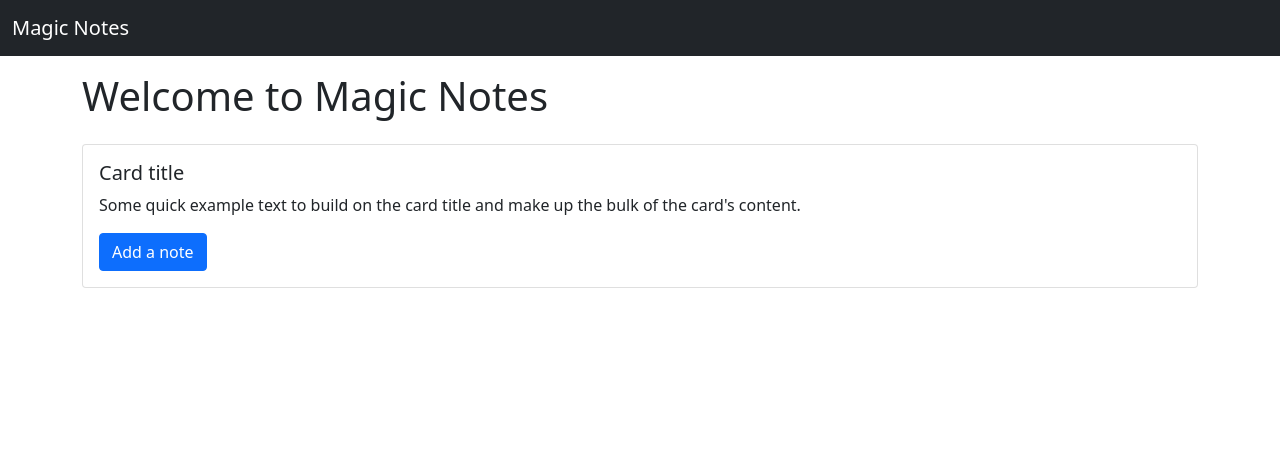
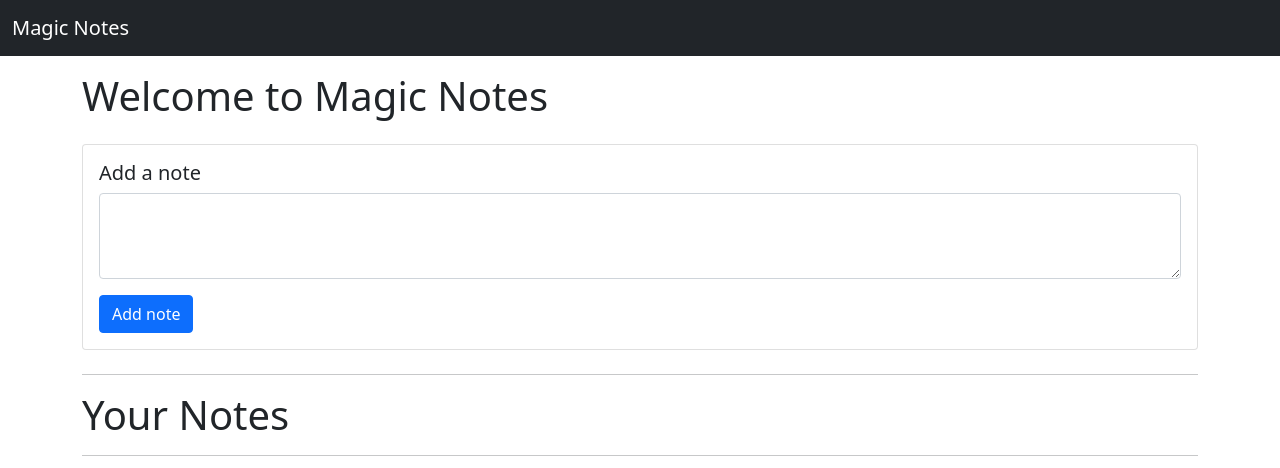
Before and after one commit to Anikkkkettt/Magic-Notes, a plain HTML site: page index.html in a window 1280 px wide. Drawn offline with nearby package versions, Linux system fonts and the light colour scheme.

Commit message:
Updating HTML

```diff
--- a/index.html
+++ b/index.html
@@ -22,14 +22,22 @@
 
     <div class="container my-3">
         <h1>Welcome to Magic Notes</h1>
-        <div class="card my-4" >
+        <div class="card my-4">
             <div class="card-body">
-              <h5 class="card-title">Card title</h5>
-              <p class="card-text">Some quick example text to build on the card title and make up the bulk of the card's content.</p>
-              <button class="btn btn-primary">Add a note</button>
+                <h5 class="card-title">Add a note</h5>
+                <div class="mb-3">
+                    <textarea class="form-control" id="addTxt" rows="3"></textarea>
+                </div>
+                <button class="btn btn-primary" id="addBtn">Add note</button>
             </div>
-          </div>
+        </div>
+        <hr>
+        <h1>Your Notes</h1>
+        <hr>
+        <div id="notes" class="row container-fluid"></div>
     </div>
+
+
 </body>
 <!-- JavaScript Bundle with Popper -->
 <script src="https://cdn.jsdelivr.net/npm/bootstrap@5.1.3/dist/js/bootstrap.bundle.min.js"
```
